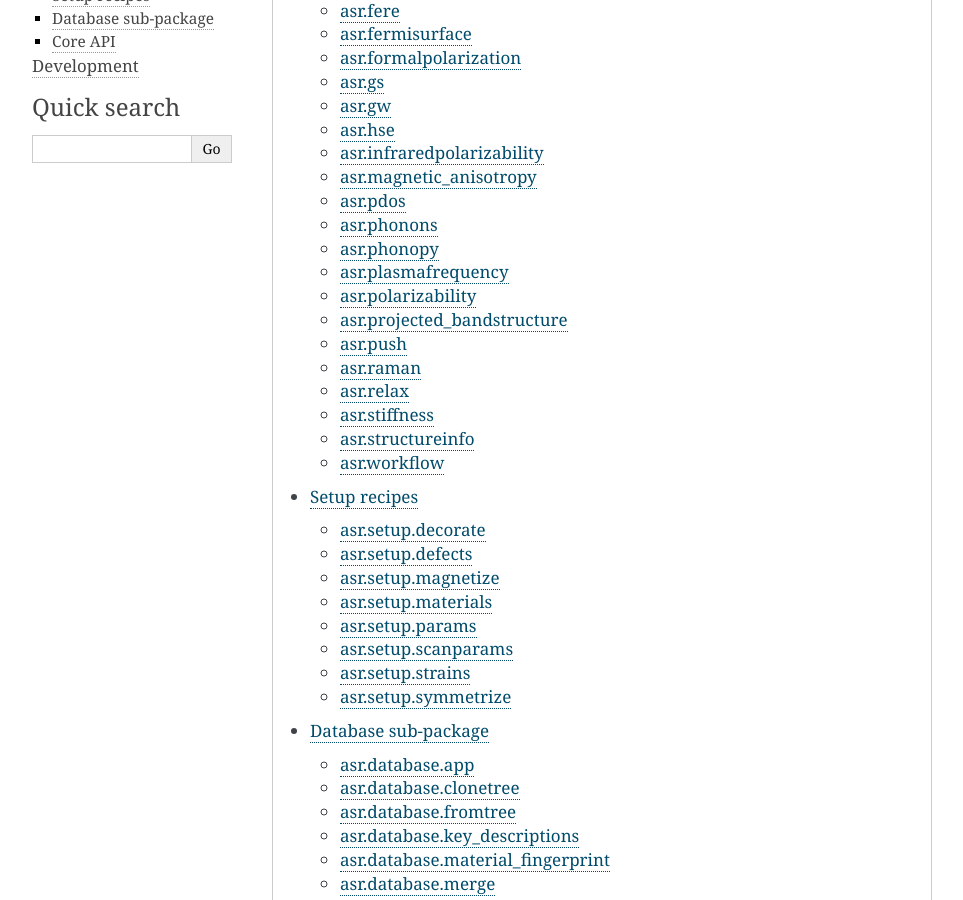
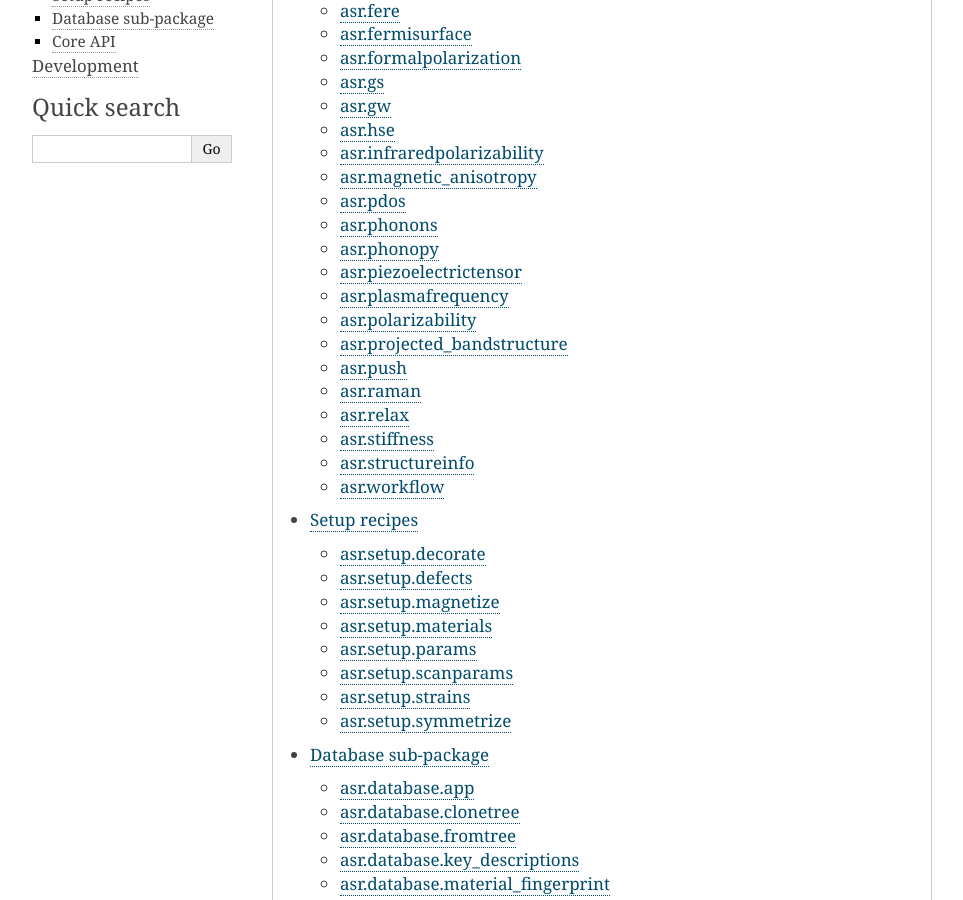
Before and after one commit to dijasila/Atomic-Simulation-Recipees, a Sphinx documentation site: the page built from docs/src/api.rst, in a window 1280 px wide and 900 px high, scrolled down 432 px. Shown: the whole window, without its empty margins (148-1111 px from the left). Built offline with Sphinx 7.4.7, drawn with Linux system fonts in a browser that asks for light colours; some of the changed text lies outside the part shown.

Commit message:
Add piezo docs

```diff
--- a/docs/src/api.rst
+++ b/docs/src/api.rst
@@ -94,6 +94,10 @@ asr.phonons
 asr.phonopy
 ~~~~~~~~~~~
 .. autofunction:: asr.phonopy.main
+
+asr.piezoelectrictensor
+~~~~~~~~~~~~~~~~~~~~~~~
+.. autofunction:: asr.piezoelectrictensor.main
 
 asr.plasmafrequency
 ~~~~~~~~~~~~~~~~~~~
```
